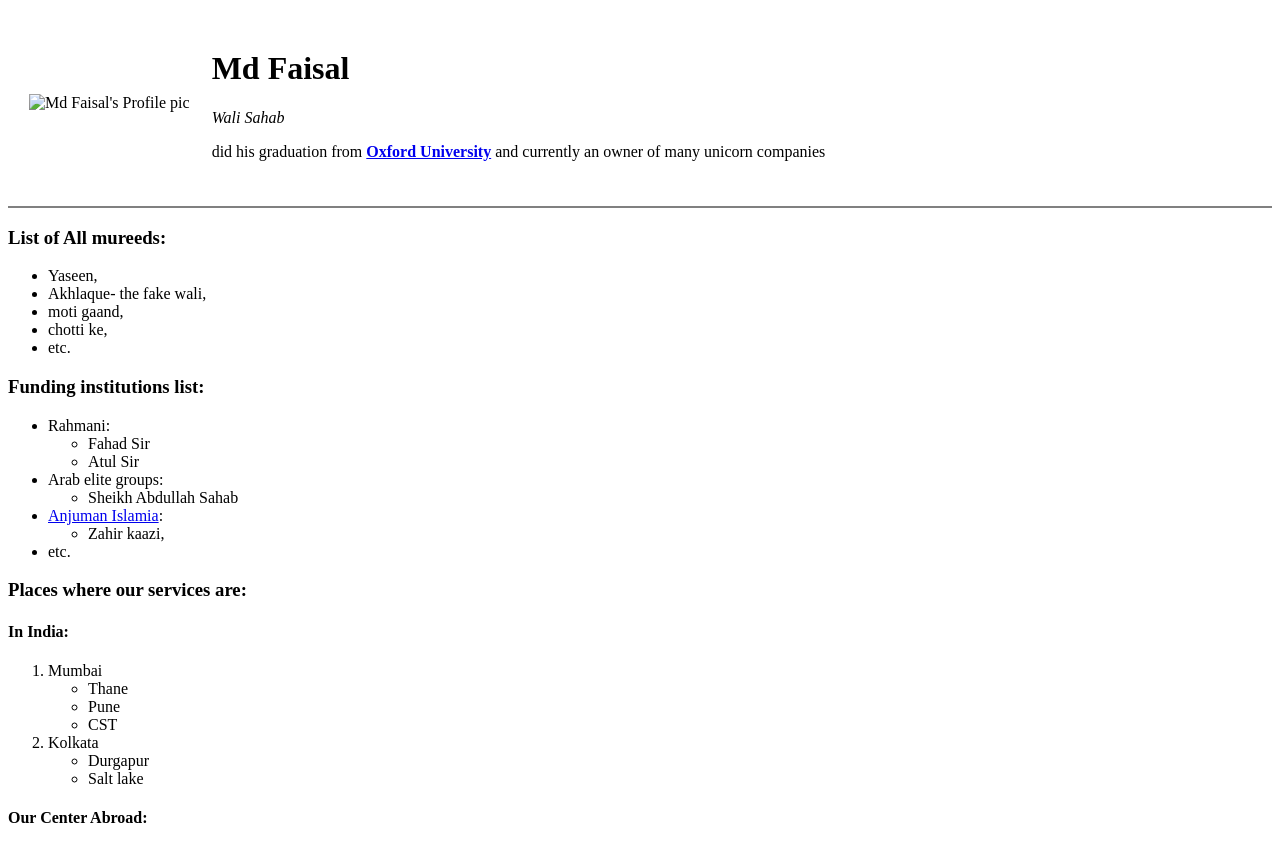
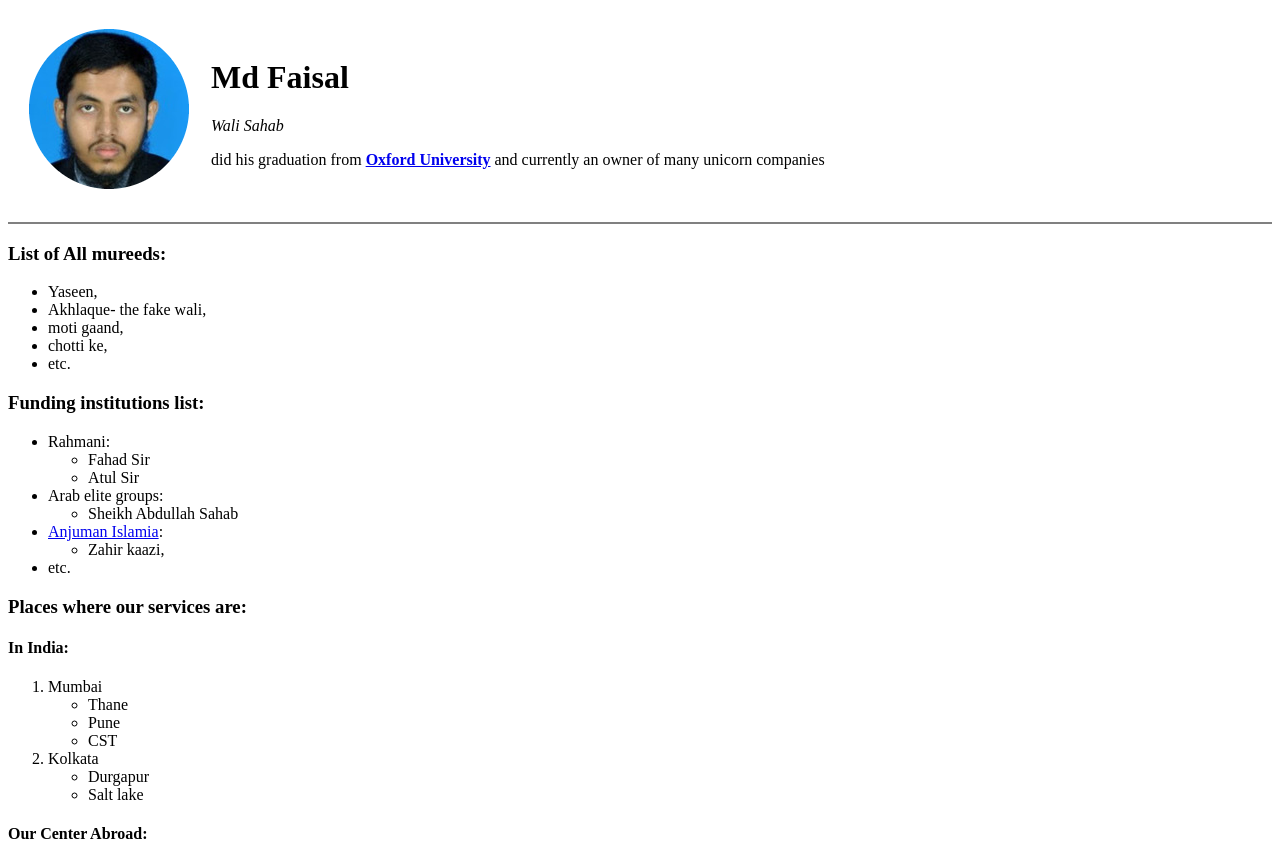
Before and after one commit to MdFaisalontransition/Mureed_under_Wali, a plain HTML site: page index.html in a window 1280 px wide. Shown: the top 846 px of the page. Drawn offline with Linux system fonts and the light colour scheme.

Commit message:
Update index.html

```diff
--- a/index.html
+++ b/index.html
@@ -8,7 +8,7 @@
 
 <body>
   <table cellspacing="20">
-    <td> <img src="images/s200_kh_md.faisal-modified.png" alt="Md Faisal's Profile pic"></td>
+    <td> <img src="s200_kh_md.faisal-modified.png" alt="Md Faisal's Profile pic"></td>
     <td>
       <h1> Md Faisal </h1>
       <p><em>Wali Sahab</em></p>
```
